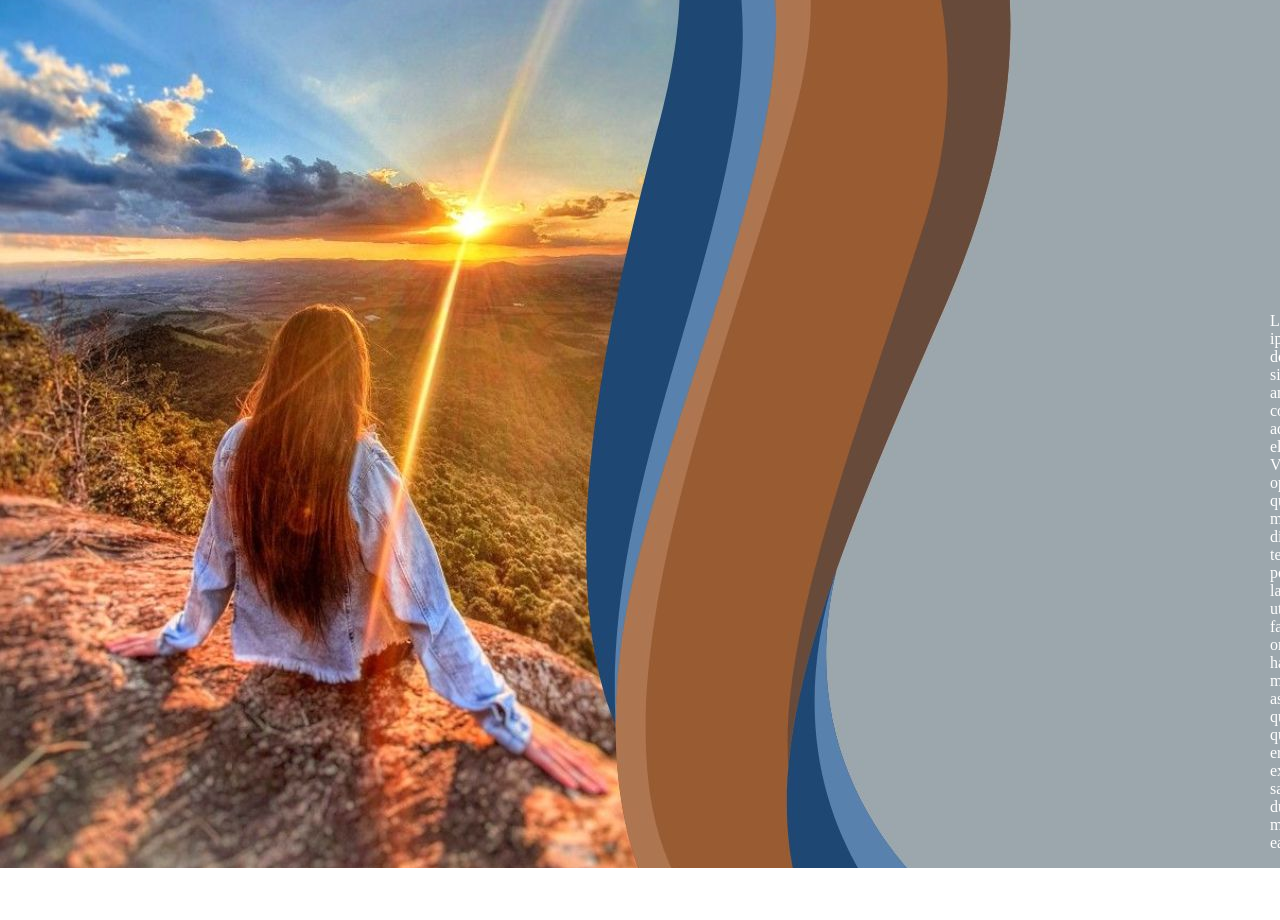
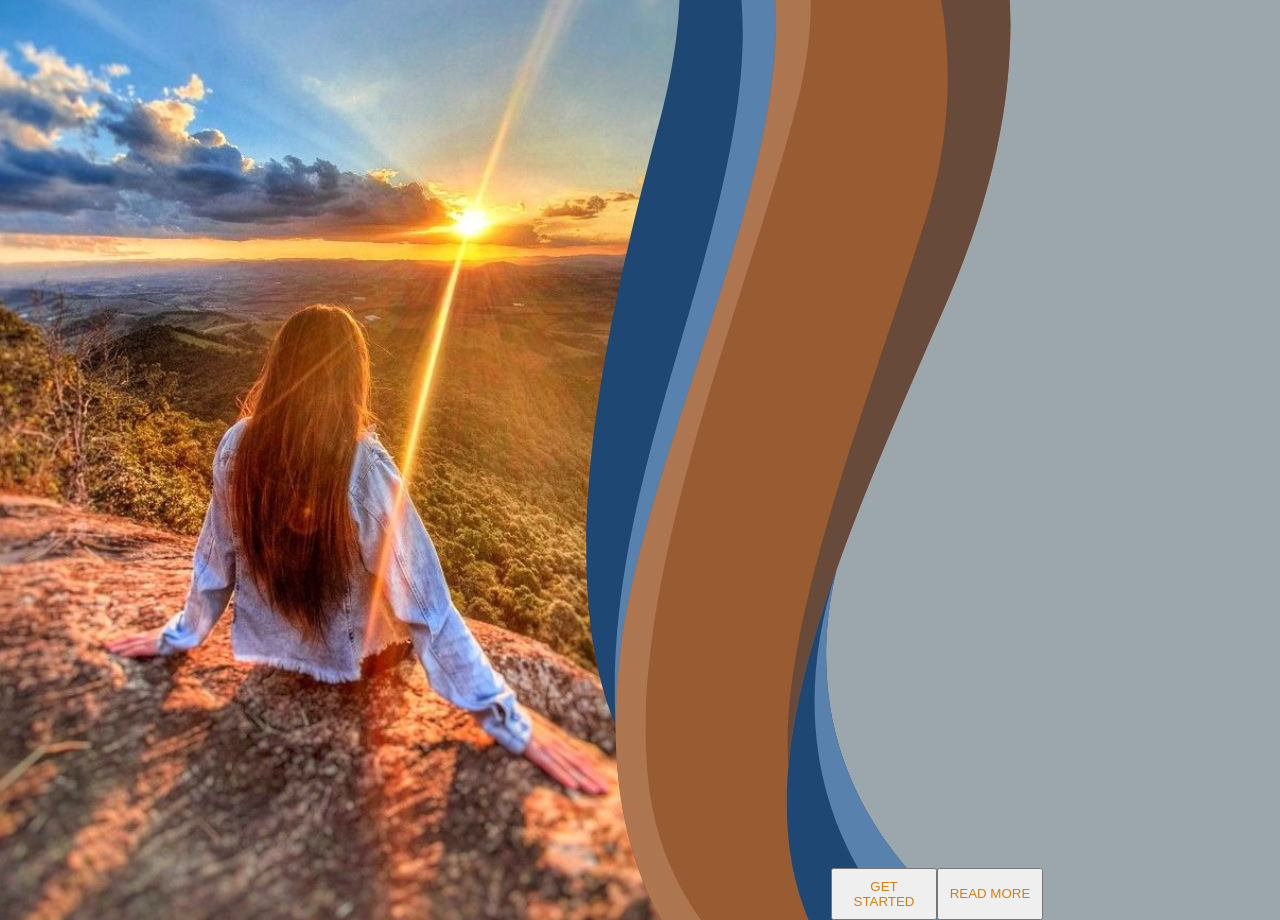
Before and after one commit to kailany0002/fabioyes, a plain HTML site: page index.html in a window 1280 px wide. Shown: the part 120-1040 px from the top of the page. Before the commit the page ends 988 px from the top, so only its background shows below. Drawn offline with Linux system fonts and the light colour scheme.

Commit message:
Add files via upload

```diff
--- a/index.html
+++ b/index.html
@@ -22,6 +22,11 @@
       <div class="paragrafo">
         <p>Lorem ipsum dolor sit amet consectetur adipisicing elit. Voluptatum optio quibusdam maxime, distinctio tenetur possimus, laborum ut facere omnis harum maiores aspernatur quidem quia error excepturi sapiente ducimus mollitia earum.</p>
       </div>
+    <div class="botao">
+      <button> GET STARTED </button>
+      <button> READ MORE </button>
+
+    </div>
 
 </body>
 </html>
--- a/style.css
+++ b/style.css
@@ -27,7 +27,19 @@ body{
     color: white;
 }
 .paragrafo{
-    margin-left: 1270px;
+    margin-left: 1306px;
     margin-top: -23px;
     color: white;
+    margin-right: 104px;
 }
+button{
+    width: 106px;
+    height: 52px;
+    color: rgb(207, 128, 23);
+}
+.botao{
+
+    display: flex;
+    justify-content: end;
+    padding-right: 237px;
+}
```
